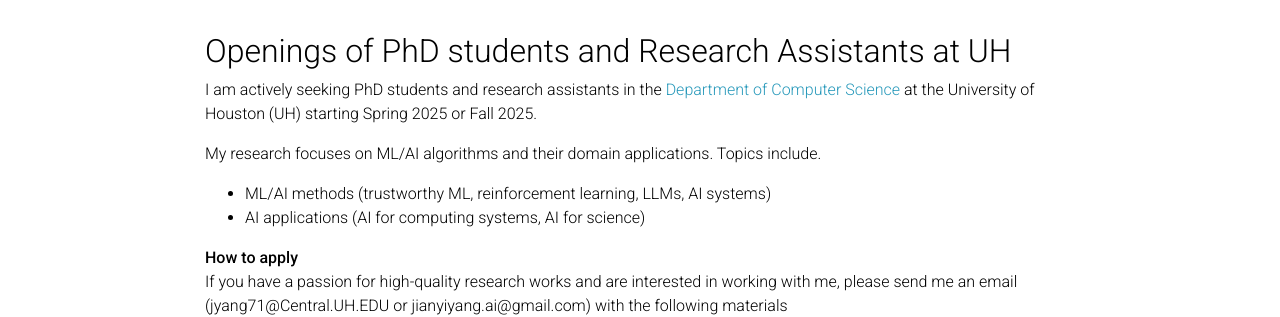
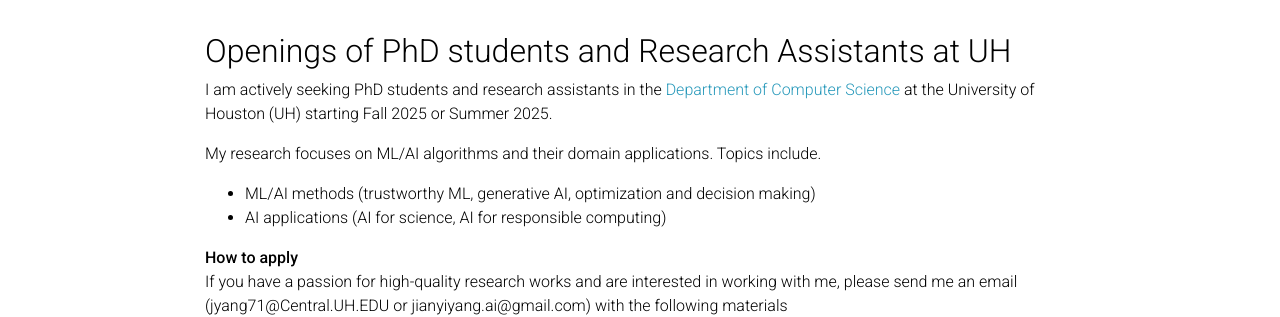
Before and after one commit to JYang-AI/jyang-ai.github.io, a Jekyll site: the page built from _pages/join.md, in a window 1280 px wide. Shown: the part 153-470 px from the top of the page. Built offline with Jekyll 4.4.1, drawn with Linux system fonts in a browser that asks for light colours; comment, search, counter and statistics services are not loaded; a style sheet for code colours, icons or effects is not loaded.

Commit message:
Update join.md

```diff
--- a/_pages/join.md
+++ b/_pages/join.md
@@ -9,11 +9,11 @@
 
 ## Openings of PhD students and Research Assistants at UH
 
-I am actively seeking PhD students and research assistants in the [Department of Computer Science](https://uh.edu/nsm/computer-science/) at the University of Houston (UH) starting Spring 2025 or Fall 2025.
+I am actively seeking PhD students and research assistants in the [Department of Computer Science](https://uh.edu/nsm/computer-science/) at the University of Houston (UH) starting Fall 2025 or Summer 2025.
 
 My research focuses on ML/AI algorithms and their domain applications. Topics include.
-+ ML/AI methods (trustworthy ML, reinforcement learning, LLMs, AI systems)
-+ AI applications (AI for computing systems, AI for science)
++ ML/AI methods (trustworthy ML, generative AI, optimization and decision making)
++ AI applications (AI for science, AI for responsible computing)
 
 
 **How to apply**\
```
